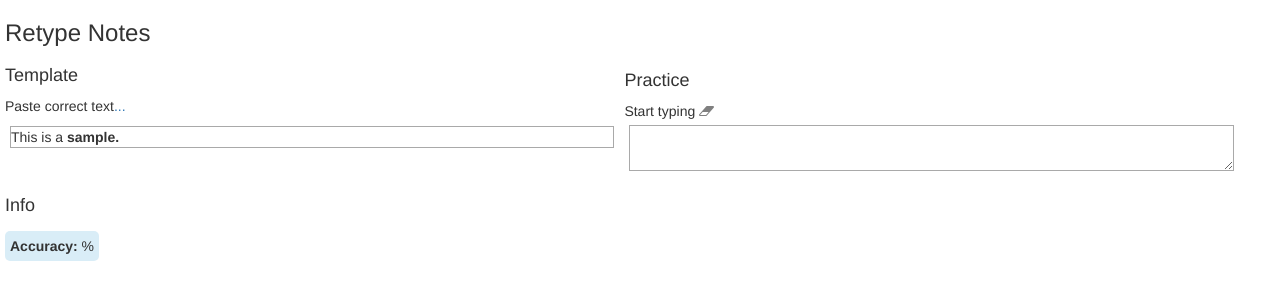
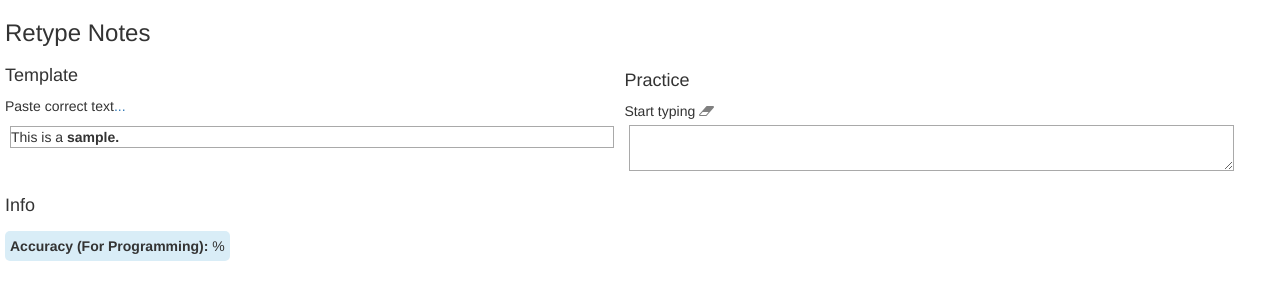
Before and after one commit to Siphon880gh/brain-notes-engine, a PHP site: page / in a window 1280 px wide. Shown: the top 300 px of the page. Run offline with PHP 8.4, Linux system fonts and the light colour scheme; some libraries are stand-ins or nearby versions.

Commit message:
Tweaked highlight matching

```diff
--- a/index.php
+++ b/index.php
@@ -83,7 +83,7 @@ header('Pragma: no-cache');
           <h4>Info</h4>
 
           <div class="bg-info" style="padding:5px; border-radius:5px; display:inline-block; margin-top:5px; text-align:left; margin-bottom:10px;">
-              <span style="font-weight:bold;">Accuracy: </span><span id="diff"></span>
+              <span style="font-weight:bold;">Accuracy (For Programming): </span><span id="diff"></span>
           </div>
 
           <!-- <div class="spacer"></div> -->
--- a/js/app.js
+++ b/js/app.js
@@ -1,5 +1,5 @@
 function notes1() {
-    alert("- RTF supported: You may copy and paste from Word Document or Text Edit and most formatting like bolding, font size, and lists will be copied over.\n- Shortcut keys: You may use shortcut keys for bold or italicized.\n- As you are rewording the notes on the left side, words get highlighted on this side. That's how you know you covered the concepts.");
+    alert("- RTF supported: You may copy and paste from Word Document or Text Edit and most formatting like bolding, font size, and lists will be copied over.\n- Shortcut keys: You may use shortcut keys for bold or italicized.");
 }
 
 
@@ -96,7 +96,7 @@ function newInputted() {
             $(".highlight").removeClass("highlight");
 
         // var words = text.match(/\b(\w{2,})\b/g);
-        words = text.match(/([^\s]+)[\s$]/g);
+        words = text.match(/([^\s]+)[\s]/g);
 
         // Remove duplicated words
         words = [...new Set(words)];
```
Also changed, not shown: 1 other file.
